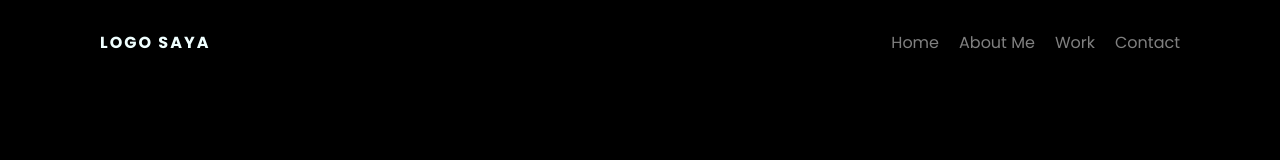
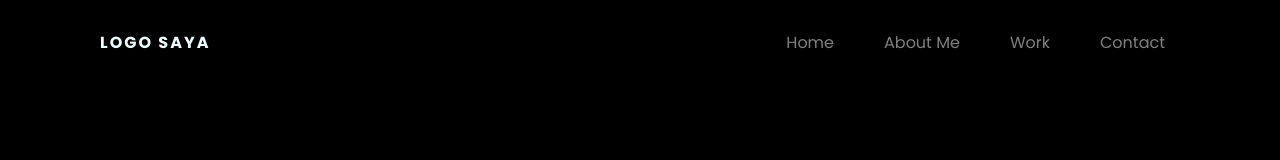
Before and after one commit to naufaltsani/naufaltsani.github.io, a plain HTML site: page index.html in a window 1280 px wide. Drawn offline with Linux system fonts and the light colour scheme.

Commit message:
update index & style

```diff
--- a/index.html
+++ b/index.html
@@ -19,6 +19,10 @@
             <li><a href="">Contact</a></li>
         </ul>
     </header>
+    <section>
+        <h1></h1>
+        <p></p>
+    </section>
 
     <script src="index.js"></script>
 </body>
--- a/style.css
+++ b/style.css
@@ -20,6 +20,7 @@ header {
     display: flex;
     justify-content: space-between;
     align-items: center;
+    z-index: 100;
 }
 
 header .logo {
@@ -44,6 +45,20 @@ header ul li {
 
 header ul li a {
     text-decoration: none;
-    padding: 6px 15 px;
+    padding: 6px 15px;
     color: gray;
+    border-radius: 20px;
 }
+
+header ul li a:hover,
+header ul li a.active {
+    background-color: gray;
+    color: azure;
+}
+
+section {
+    position: relative;
+    width: 100%;
+    height: 100vh;
+    padding: 100px;
+}
```
